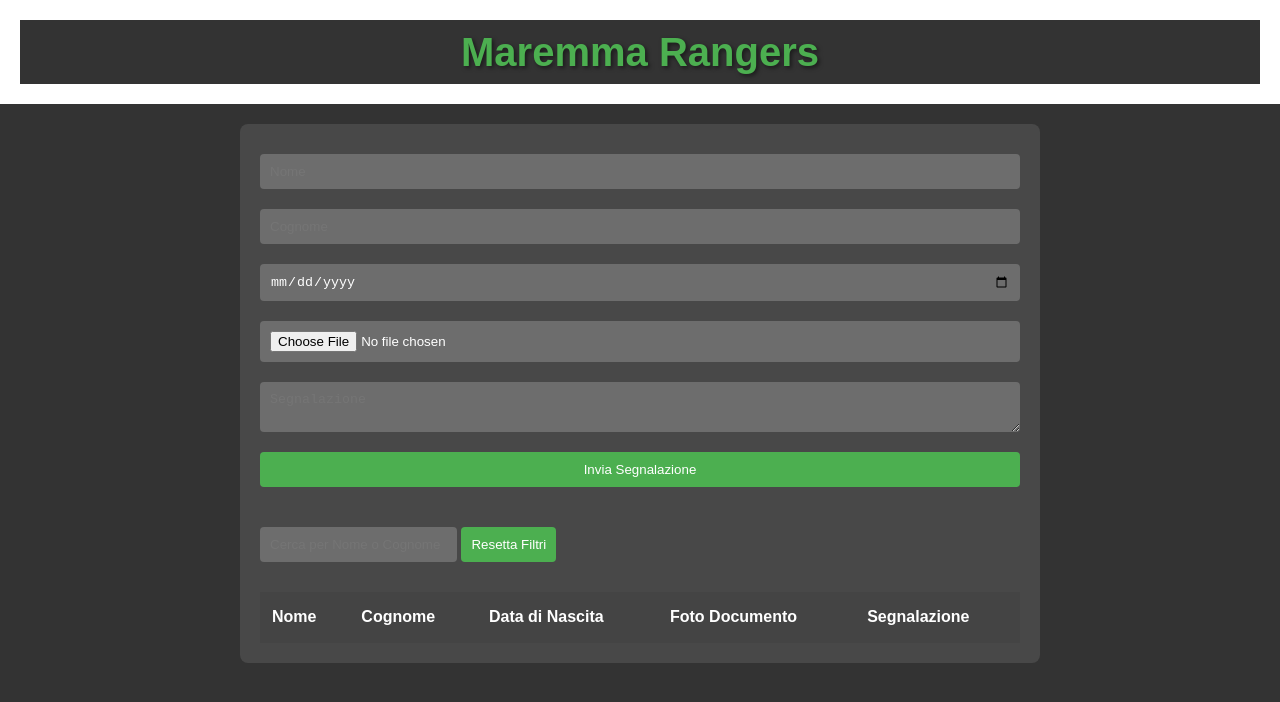
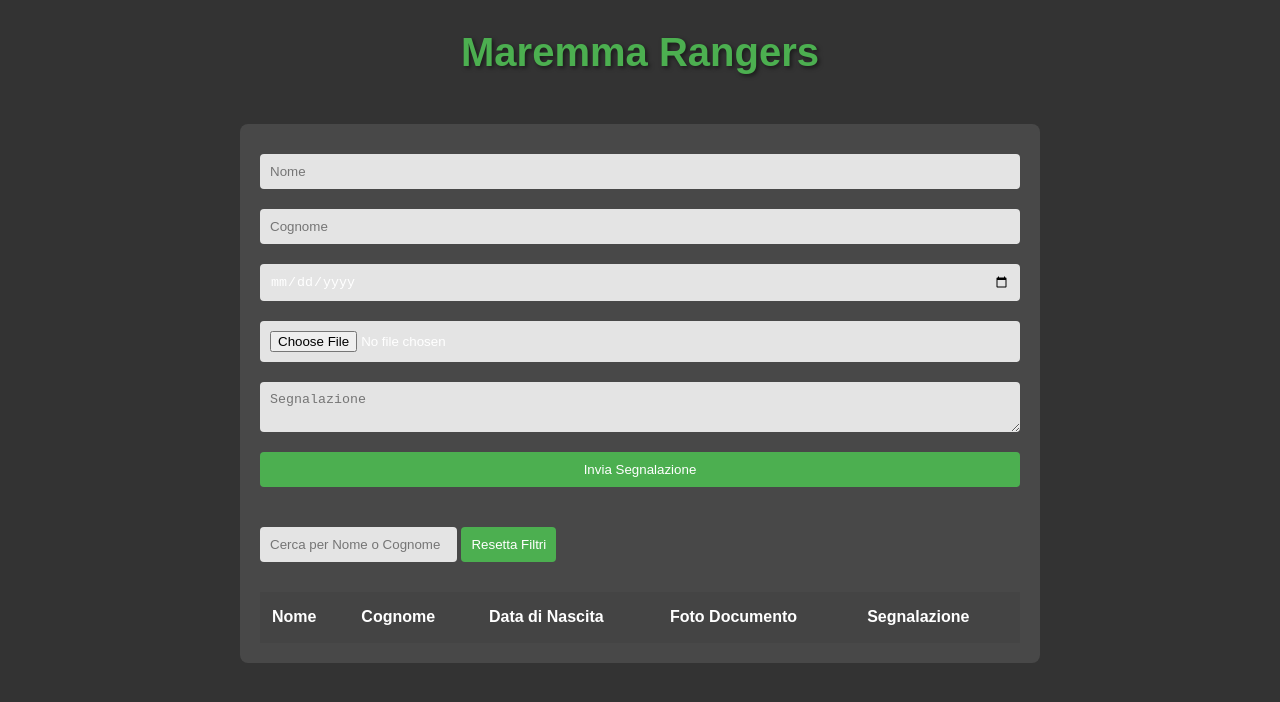
Before and after one commit to Fab9393/MaremmaRangers, a website: page index.html in a window 1280 px wide. Drawn offline with Linux system fonts and the light colour scheme; no server answers.

Commit message:
Update styles.css

```diff
--- a/styles.css
+++ b/styles.css
@@ -15,7 +15,7 @@ body {
 
 /* Stile dell'intestazione */
 header {
-    background-color: white;
+    background-color: #333;
     max-height: 300px;
     background-size: cover; /* Adatta l'immagine all'intestazione */
     background-position: center; /* Centra l'immagine */
@@ -56,7 +56,7 @@ input, textarea, button {
 }
 
 input, textarea {
-    background-color: rgba(255, 255, 255, 0.2); /* Sfondo semi-trasparente per input e textarea */
+    background-color: rgba(255, 255, 255, 0.856); /* Sfondo semi-trasparente per input e textarea */
     color: #fff; /* Testo bianco */
 }
 
```
